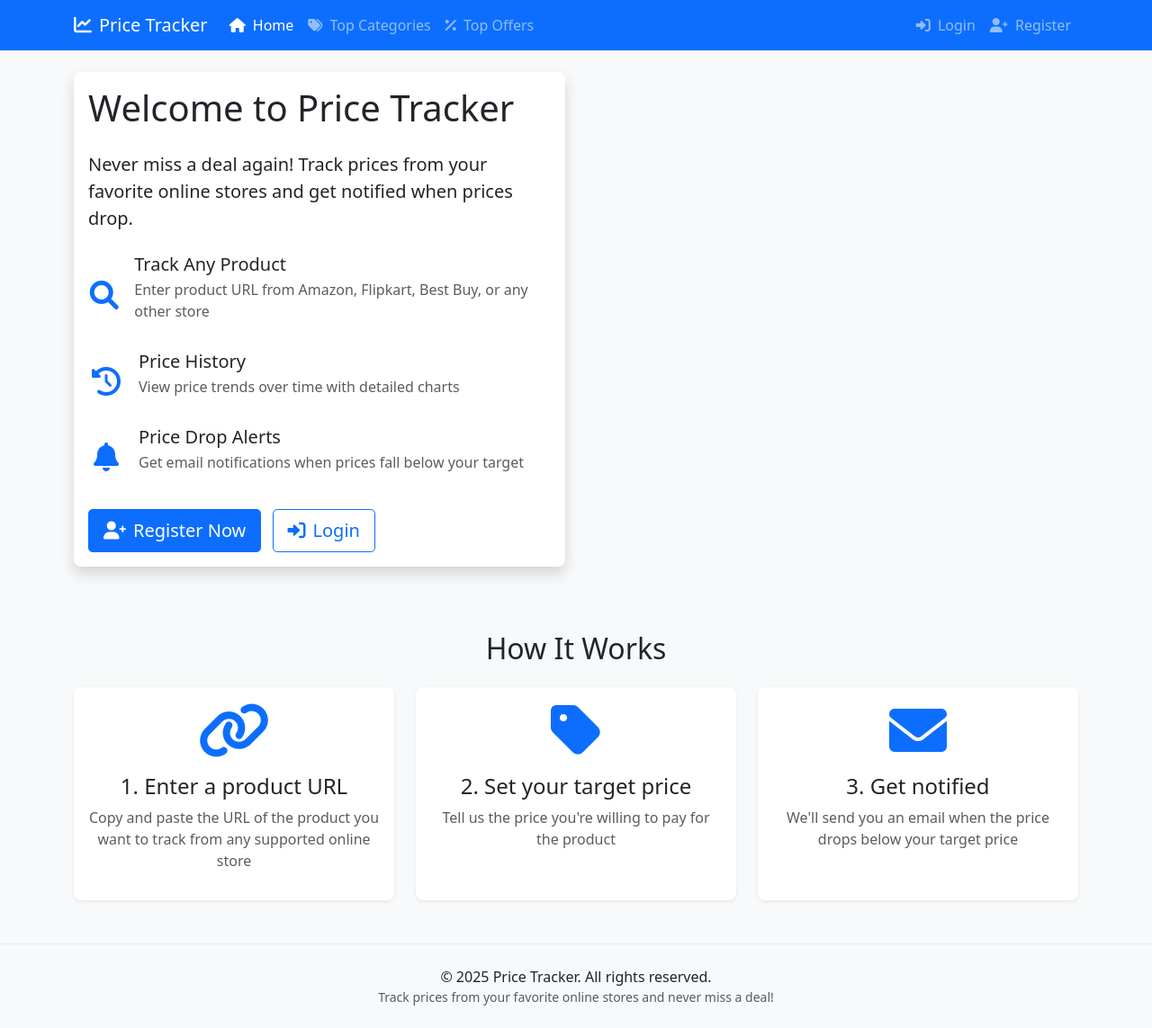
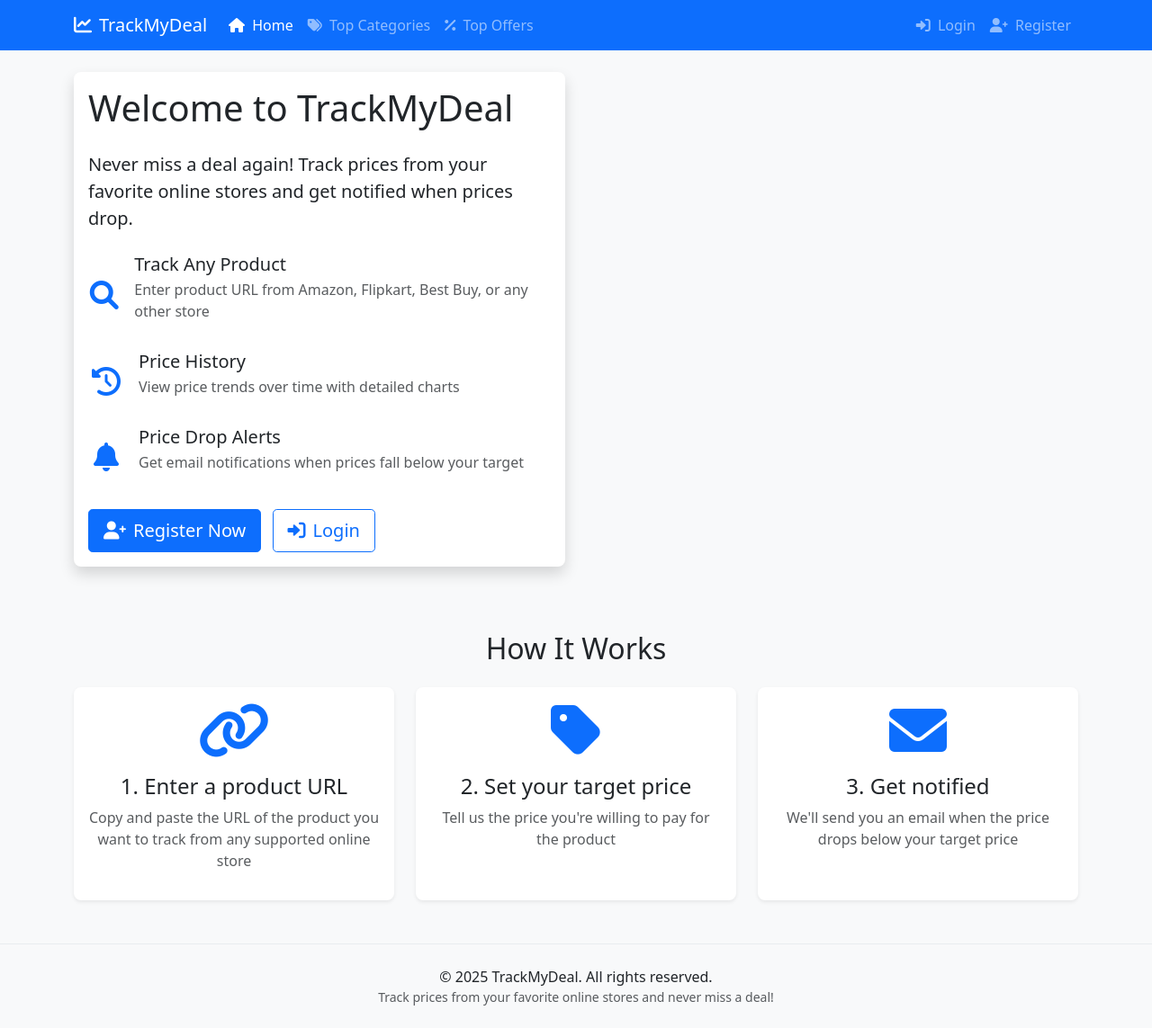
Before and after one commit to jegavkar/Track, a Django app: page / in a window 1280 px wide. Shown: the whole page at 90% size. Run offline with Django 4.2, Linux system fonts and the light colour scheme.

Commit message:
file recovered and logout funcitonality added price traker to tack my deal name

```diff
--- a/attached_assets/Pasted-Here-is-a-detailed-prompt-you-can-copy-and-paste-into-any-AI-code-generator-tool-such-as-Gi-1742029583016.txt
+++ b/attached_assets/Pasted-Here-is-a-detailed-prompt-you-can-copy-and-paste-into-any-AI-code-generator-tool-such-as-Gi-1742029583016.txt
@@ -2,7 +2,7 @@ Here is a **detailed prompt** you can copy and paste into any **AI code generato
 
 ---
 
-### **📌 Prompt: Django Price Tracker Website**
+### **📌 Prompt: Django TrackMyDeal Website**
 
 #### **🎯 Project Overview:**
 I want to build a **Django-based price tracking website** where users can:
--- a/price_tracker/price_tracker/settings.py
+++ b/price_tracker/price_tracker/settings.py
@@ -23,7 +23,7 @@ INSTALLED_APPS = [
     'django.contrib.sessions',
     'django.contrib.messages',
     'django.contrib.staticfiles',
-    'tracker.apps.TrackerConfig',  # Our price tracker app
+    'tracker.apps.TrackerConfig',  # Our TrackMyDeal app
 ]
 
 MIDDLEWARE = [
--- a/price_tracker/tracker/static/css/styles.css
+++ b/price_tracker/tracker/static/css/styles.css
@@ -1,4 +1,4 @@
-/* Custom Styles for Price Tracker */
+/* Custom Styles for TrackMyDeal */
 
 /* General Styling */
 body {
--- a/price_tracker/tracker/templates/tracker/base.html
+++ b/price_tracker/tracker/templates/tracker/base.html
@@ -3,7 +3,7 @@
 <head>
     <meta charset="UTF-8">
     <meta name="viewport" content="width=device-width, initial-scale=1.0">
-    <title>Price Tracker - {% block title %}Home{% endblock %}</title>
+    <title>TrackMyDeal - {% block title %}Home{% endblock %}</title>
     <!-- Bootstrap CSS -->
     <link href="https://cdn.jsdelivr.net/npm/bootstrap@5.3.0-alpha1/dist/css/bootstrap.min.css" rel="stylesheet">
     <!-- Font Awesome Icons -->
@@ -17,7 +17,7 @@
     <nav class="navbar navbar-expand-lg navbar-dark bg-primary">
         <div class="container">
             <a class="navbar-brand" href="{% url 'home' %}">
-                <i class="fas fa-chart-line me-2"></i>Price Tracker
+                <i class="fas fa-chart-line me-2"></i>TrackMyDeal
             </a>
             <button class="navbar-toggler" type="button" data-bs-toggle="collapse" data-bs-target="#navbarNav">
                 <span class="navbar-toggler-icon"></span>
@@ -57,7 +57,13 @@
                         <ul class="dropdown-menu dropdown-menu-end" aria-labelledby="userDropdown">
                             <li><a class="dropdown-item" href="{% url 'dashboard' %}">Dashboard</a></li>
                             <li><hr class="dropdown-divider"></li>
-                            <li><a class="dropdown-item" href="{% url 'logout' %}">Logout</a></li>
+                            <li>
+                                <form id="logout-form" method="post" action="{% url 'logout' %}">
+                                    {% csrf_token %}
+                                    <button type="submit" class="dropdown-item">Logout</button>
+                                </form>
+                            </li>
+
                         </ul>
                     </li>
                     {% else %}
@@ -97,7 +103,7 @@
     <!-- Footer -->
     <footer class="bg-light py-4 mt-auto">
         <div class="container text-center">
-            <p class="mb-0">&copy; {% now "Y" %} Price Tracker. All rights reserved.</p>
+            <p class="mb-0">&copy; {% now "Y" %} TrackMyDeal. All rights reserved.</p>
             <p class="text-muted small mb-0">Track prices from your favorite online stores and never miss a deal!</p>
         </div>
     </footer>
--- a/price_tracker/tracker/templates/tracker/dashboard.html
+++ b/price_tracker/tracker/templates/tracker/dashboard.html
@@ -75,7 +75,7 @@
                             </span>
                             {% elif product.price_difference < 0 %}
                             <span class="price-change-up">
-                                <i class="fas fa-arrow-up me-1"></i>${{ product.price_difference|abs|floatformat:2 }} ({{ product.price_difference_percentage|abs|floatformat:1 }}%)
+                                <i class="fas fa-arrow-up me-1"></i>${{ product.price_difference|floatformat:2 }} ({{ product.price_difference_percentage|floatformat:1 }}%)
                             </span>
                             {% else %}
                             <span class="text-muted">No change</span>
--- a/price_tracker/tracker/templates/tracker/emails/price_drop.html
+++ b/price_tracker/tracker/templates/tracker/emails/price_drop.html
@@ -82,8 +82,8 @@
             <a href="{{ product.product_url }}" class="action-button">View Product</a>
         </div>
         <div class="footer">
-            <p>This email was sent by Price Tracker. You received this because you set up a price alert for this product.</p>
-            <p>© {% now "Y" %} Price Tracker. All rights reserved.</p>
+            <p>This email was sent by TrackMyDeal. You received this because you set up a price alert for this product.</p>
+            <p>© {% now "Y" %} TrackMyDeal. All rights reserved.</p>
         </div>
     </div>
 </body>
--- a/price_tracker/tracker/templates/tracker/home.html
+++ b/price_tracker/tracker/templates/tracker/home.html
@@ -7,7 +7,7 @@
     <div class="col-lg-6">
         <div class="card shadow mb-4">
             <div class="card-body">
-                <h1 class="card-title mb-4">Welcome to Price Tracker</h1>
+                <h1 class="card-title mb-4">Welcome to TrackMyDeal</h1>
                 <p class="lead">Never miss a deal again! Track prices from your favorite online stores and get notified when prices drop.</p>
 
                 <div class="features-list mt-4">
--- a/price_tracker/tracker/templates/tracker/product_details.html
+++ b/price_tracker/tracker/templates/tracker/product_details.html
@@ -79,7 +79,7 @@
                             </span>
                             {% elif product.price_difference < 0 %}
                             <span class="price-change-up">
-                                <i class="fas fa-arrow-up me-1"></i>{{ product.price_difference_percentage|abs|floatformat:1 }}%
+                                <i class="fas fa-arrow-up me-1"></i>{{ product.price_difference_percentage|floatformat:1 }}%
                             </span>
                             {% else %}
                             <span class="text-muted">No change</span>
```
Also changed, not shown: README.md, price_tracker/db.sqlite3.
